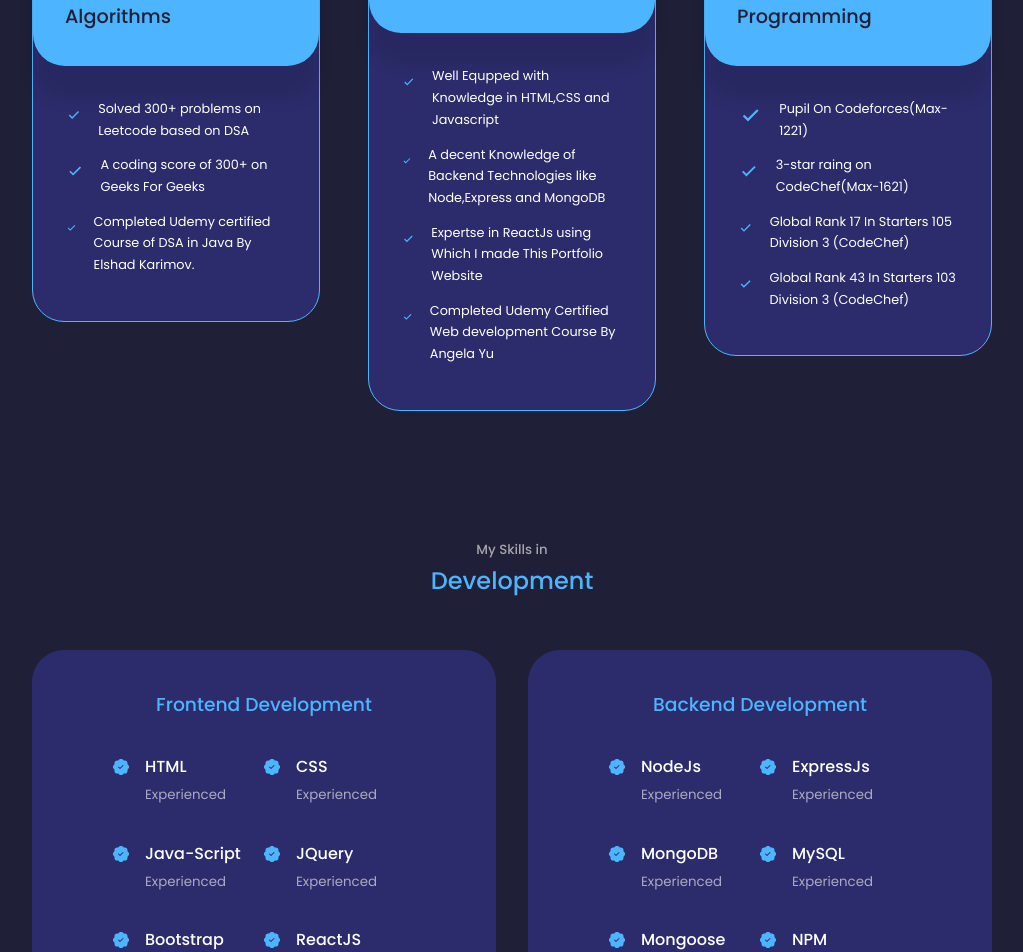
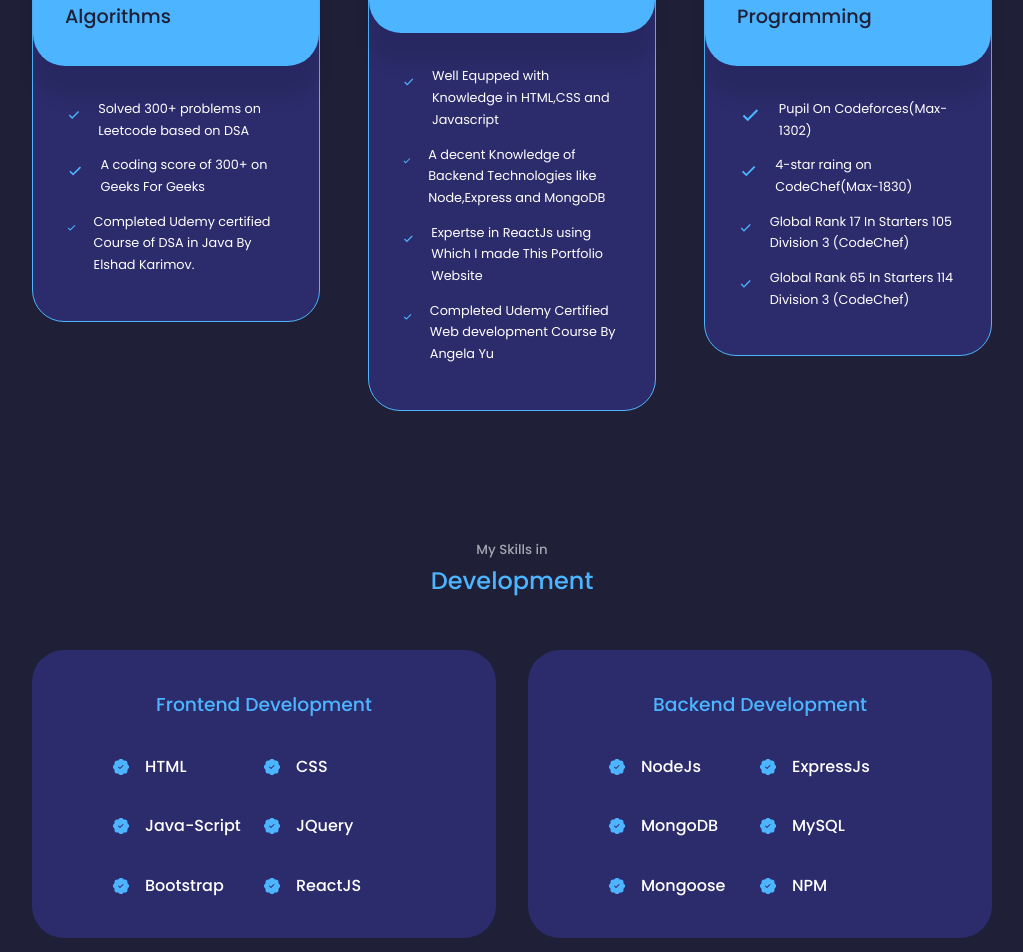
Before and after one commit to mayankh25081/my-portfolio, a React (Create React App) app: page / in a window 1280 px wide. Shown: the part 1928-2880 px from the top of the page, without its empty margins (128-1151 px from the left). Built offline with nearby package versions, Linux system fonts and the light colour scheme.

Commit message:
some-changes

```diff
--- a/package.json
+++ b/package.json
@@ -1,5 +1,6 @@
 {
   "name": "react-portfolio-website-1",
+  "homepage": "https://mayankh25081.github.io/my-portfolio",
   "version": "0.1.0",
   "private": true,
   "dependencies": {
@@ -15,6 +16,8 @@
     "web-vitals": "^2.1.4"
   },
   "scripts": {
+    "predeploy": "npm run build",
+    "deploy": "gh-pages -d build",
     "start": "react-scripts start",
     "build": "react-scripts build",
     "test": "react-scripts test",
@@ -39,6 +42,6 @@
     ]
   },
   "devDependencies": {
-    "gh-pages": "^6.1.0"
+    "gh-pages": "^6.1.1"
   }
 }
--- a/src/component/experience/Experience.jsx
+++ b/src/component/experience/Experience.jsx
@@ -14,42 +14,38 @@ const Experience = () => {
               <BsFillPatchCheckFill className='experience__details-icons'/>
               <div>
               <h4>HTML</h4>
-              <small className='text-light'>Experienced</small>
               </div>
             </artical>
             <artical className='experience__details'>
               <BsFillPatchCheckFill className='experience__details-icons'/>
               <div>
               <h4>CSS</h4>
-              <small className='text-light'>Experienced</small>
               </div>
             </artical>
             <artical className='experience__details'>
               <BsFillPatchCheckFill className='experience__details-icons'/>
               <div>
               <h4>Java-Script</h4>
-              <small className='text-light'>Experienced</small>
               </div>
             </artical>
             <artical className="experience__details">
               <BsFillPatchCheckFill className='experience__details-icons'/>
               <div>
               <h4>JQuery</h4>
-              <small className='text-light'>Experienced</small>
               </div>
             </artical>
             <artical className="experience__details">
               <BsFillPatchCheckFill className='experience__details-icons'/>
               <div>
               <h4>Bootstrap</h4>
-              <small className='text-light'>Experienced</small>
+
               </div>
             </artical>
             <artical className="experience__details">
               <BsFillPatchCheckFill className='experience__details-icons'/>
               <div>
               <h4>ReactJS</h4>
-              <small className='text-light'>Experienced</small>
+
               </div>
             </artical>
           </div>
@@ -61,42 +57,42 @@ const Experience = () => {
               <BsFillPatchCheckFill className='experience__details-icons'/>
               <div>
               <h4>NodeJs</h4>
-              <small className='text-light'>Experienced</small>
+
               </div>
             </artical>
             <artical className='experience__details'>
               <BsFillPatchCheckFill className='experience__details-icons'/>
               <div>
               <h4>ExpressJs</h4>
-              <small className='text-light'>Experienced</small>
+
               </div>
             </artical>
             <artical className='experience__details'>
               <BsFillPatchCheckFill className='experience__details-icons'/>
               <div>
               <h4>MongoDB</h4>
-              <small className='text-light'>Experienced</small>
+
               </div>
             </artical>
             <artical className="experience__details">
               <BsFillPatchCheckFill className='experience__details-icons'/>
               <div>
               <h4>MySQL</h4>
-              <small className='text-light'>Experienced</small>
+
               </div>
             </artical>
             <artical className="experience__details">
               <BsFillPatchCheckFill className='experience__details-icons'/>
               <div>
               <h4>Mongoose</h4>
-              <small className='text-light'>Experienced</small>
+
               </div>
             </artical>
             <artical className="experience__details">
               <BsFillPatchCheckFill className='experience__details-icons'/>
               <div>
               <h4>NPM</h4>
-              <small className='text-light'>Experienced</small>
+
               </div>
             </artical>
           </div>
--- a/src/component/portfolio/Portfolio.jsx
+++ b/src/component/portfolio/Portfolio.jsx
@@ -42,7 +42,7 @@ const data = [
     id: 6,
     image: img6,
     title: 'CodeChef',
-    profile: 'https://www.codechef.com/users/mayankgoyal310'
+    profile: 'https://www.codechef.com/users/mayank18code'
   }
 ]
 const Portfolio = () => {
--- a/src/component/services/Services.jsx
+++ b/src/component/services/Services.jsx
@@ -64,11 +64,11 @@ const Services = () => {
           <ul className="skills__lists">
             <li>
               <BiCheck className='skills__list-icon' />
-              <p>Pupil On Codeforces(Max-1221)</p>
+              <p>Pupil On Codeforces(Max-1302)</p>
             </li>
             <li>
               <BiCheck className='skills__list-icon' />
-              <p>3-star raing on CodeChef(Max-1621)</p>
+              <p>4-star raing on CodeChef(Max-1830)</p>
             </li>
             <li>
               <BiCheck className='skills__list-icon' />
@@ -76,7 +76,7 @@ const Services = () => {
             </li>
             <li>
               <BiCheck className='skills__list-icon' />
-              <p>Global Rank 43 In Starters 103 Division 3 (CodeChef)</p>
+              <p>Global Rank 65 In Starters 114 Division 3 (CodeChef)</p>
             </li>
           </ul>
         </article>
```
Also changed, not shown: 1 other file (tests, documents, lock files or other folders).
